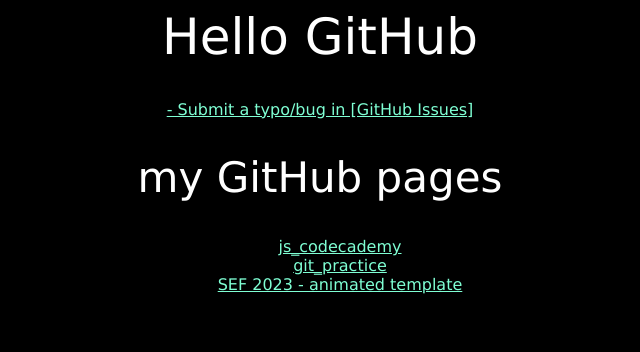
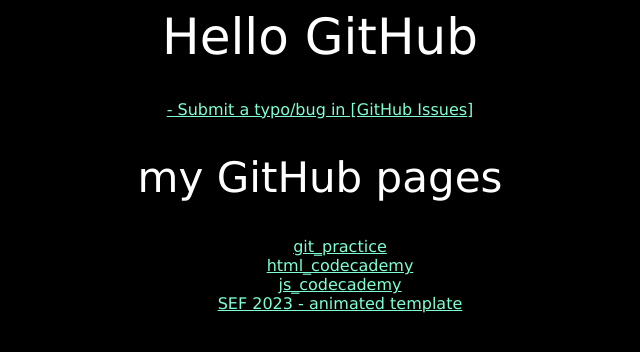
Before and after one commit to peppergrinder/peppergrinder.github.io, a plain HTML site: page index.html in a window 1280 px wide. Shown: the whole page, without its empty margins (320-960 px from the left). Drawn offline with Linux system fonts and the light colour scheme.

Commit message:
added html_codeacademy

```diff
--- a/index.html
+++ b/index.html
@@ -12,8 +12,9 @@
     <div>
         <h2 class="header--secondary">my GitHub pages</h2>
         <ul>
+            <li><a class="link--cta" href="https://peppergrinder.github.io/git_practice/">git_practice</a></li>
+            <li><a class="link--cta" href="https://peppergrinder.github.io/html_codecademy/">html_codecademy</a></li>
             <li><a class="link--cta" href="https://peppergrinder.github.io/js_codecademy/">js_codecademy</a></li>
-            <li><a class="link--cta" href="https://peppergrinder.github.io/git_practice/">git_practice</a></li>
             <li><a class="link--cta" href="https://peppergrinder.github.io/SEF-2023/program_anim_01.html">SEF 2023 - animated template</a></li>
         </ul>
     </div>
```
